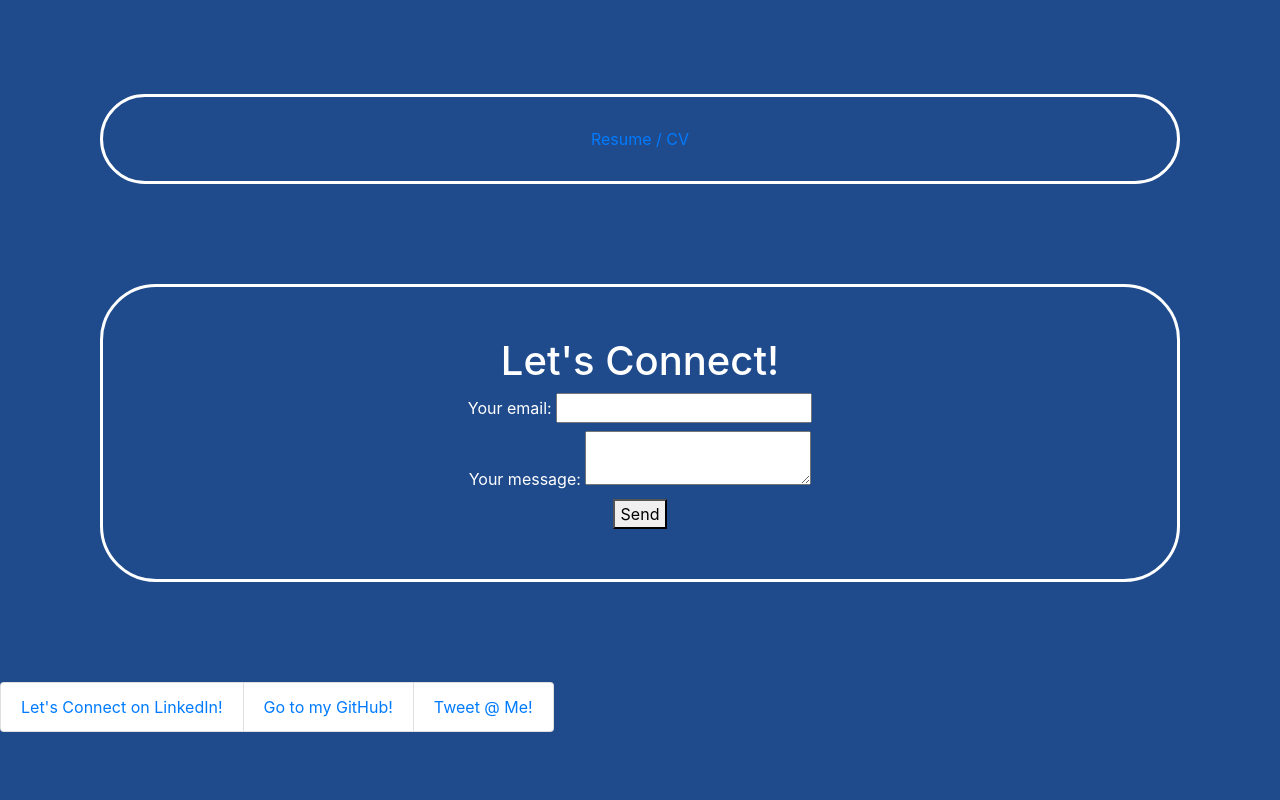
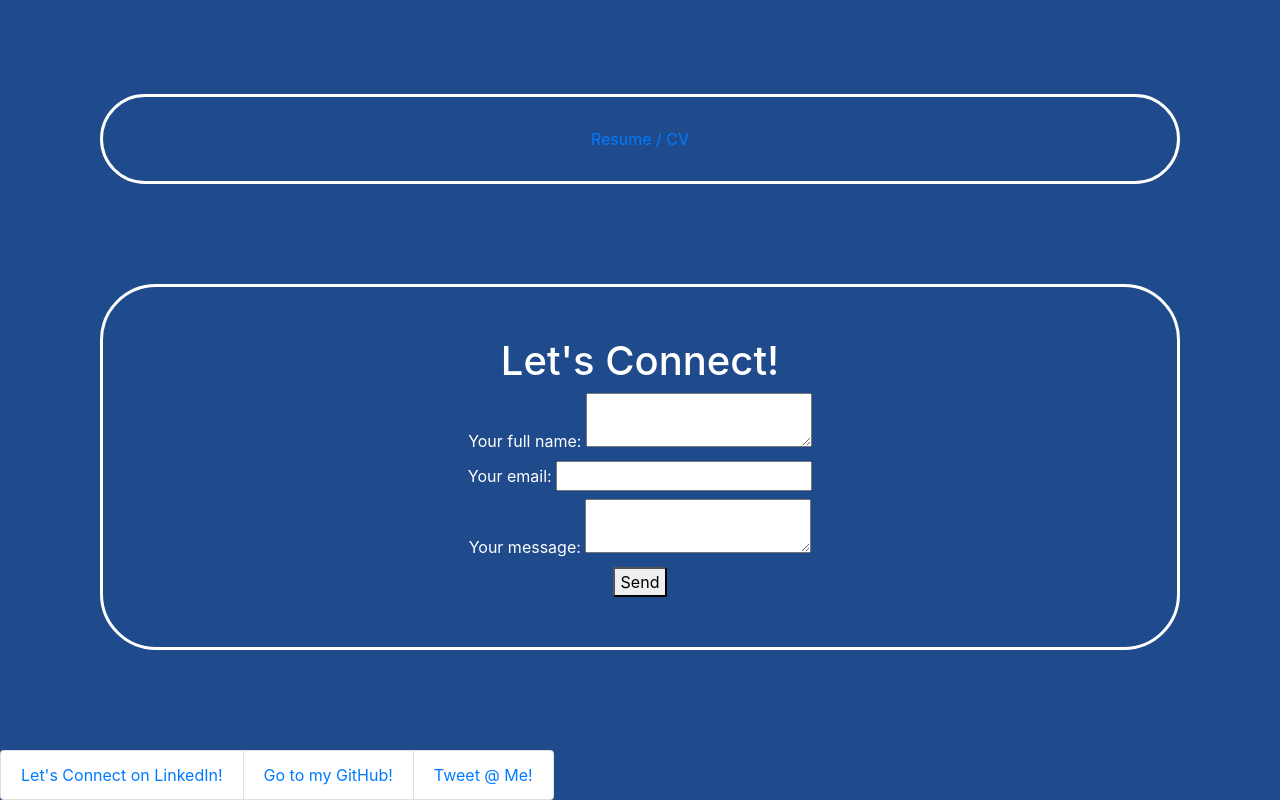
Before and after one commit to LaurenAlayza/JSFundamentals, a plain HTML site: page Projects/Portfolio/BOOTSTRAP/index.html in a window 1280 px wide. Shown: the part 2980-3780 px from the top of the page. Before the commit the page ends 3712 px from the top, so only its background shows below. Drawn offline with nearby package versions, Linux system fonts and the light colour scheme; a web font is replaced by a local one.

Commit message:
renamed portfolio as indexhtml

```diff
--- a/Projects/Portfolio/BOOTSTRAP/index.html
+++ b/Projects/Portfolio/BOOTSTRAP/index.html
@@ -137,8 +137,11 @@
 <h1 class="contact" id="cursive">Let's Connect!</h1>
 <form
   action="https://formspree.io/mbjzyppg"
-  method="POST"
->
+  method="POST">
+  <label>
+    Your full name:
+    <textarea name="fullname"></textarea>
+  </label><br>
   <label>
     Your email:
     <input type="text" name="_replyto">
```
Also changed, not shown: 3- APIs/API Challenge Gold Badge/index.html (renamed from 3- APIs/API Challenge Gold Badge/APIchallenge.html).
